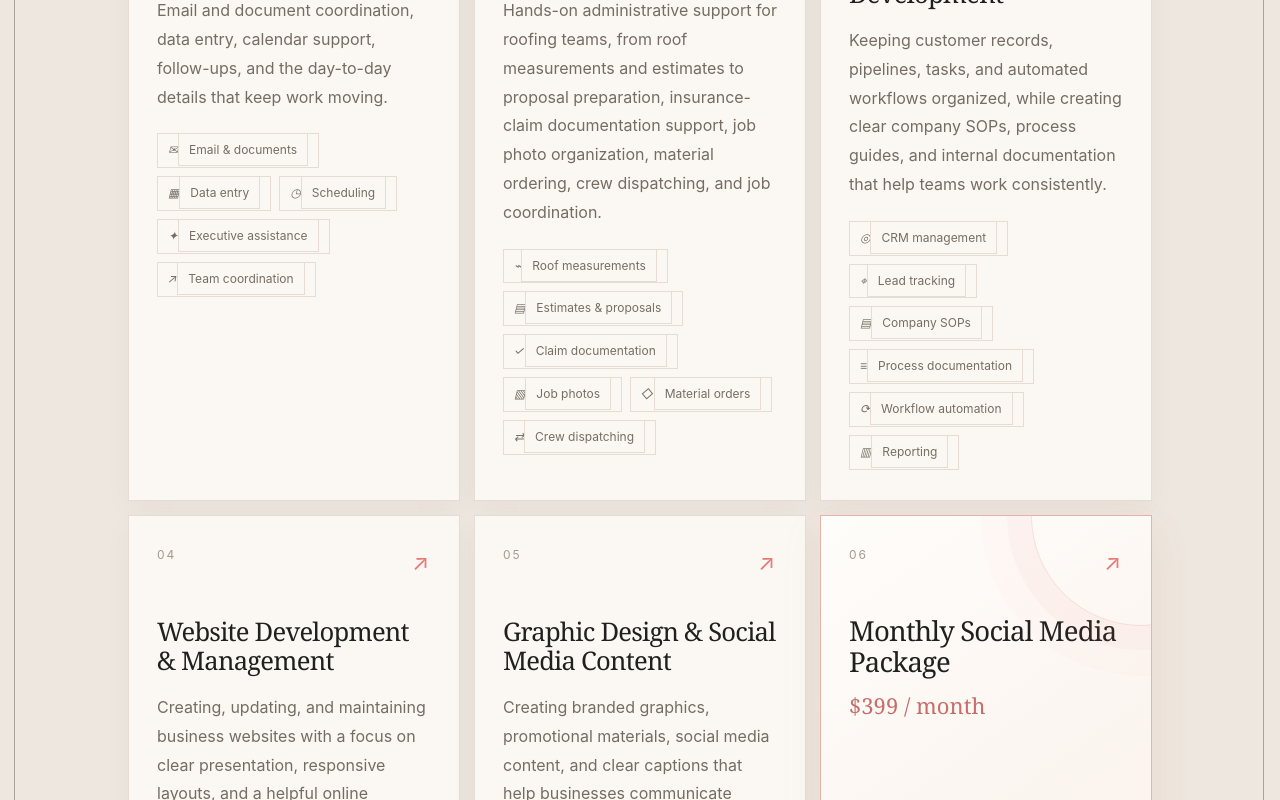
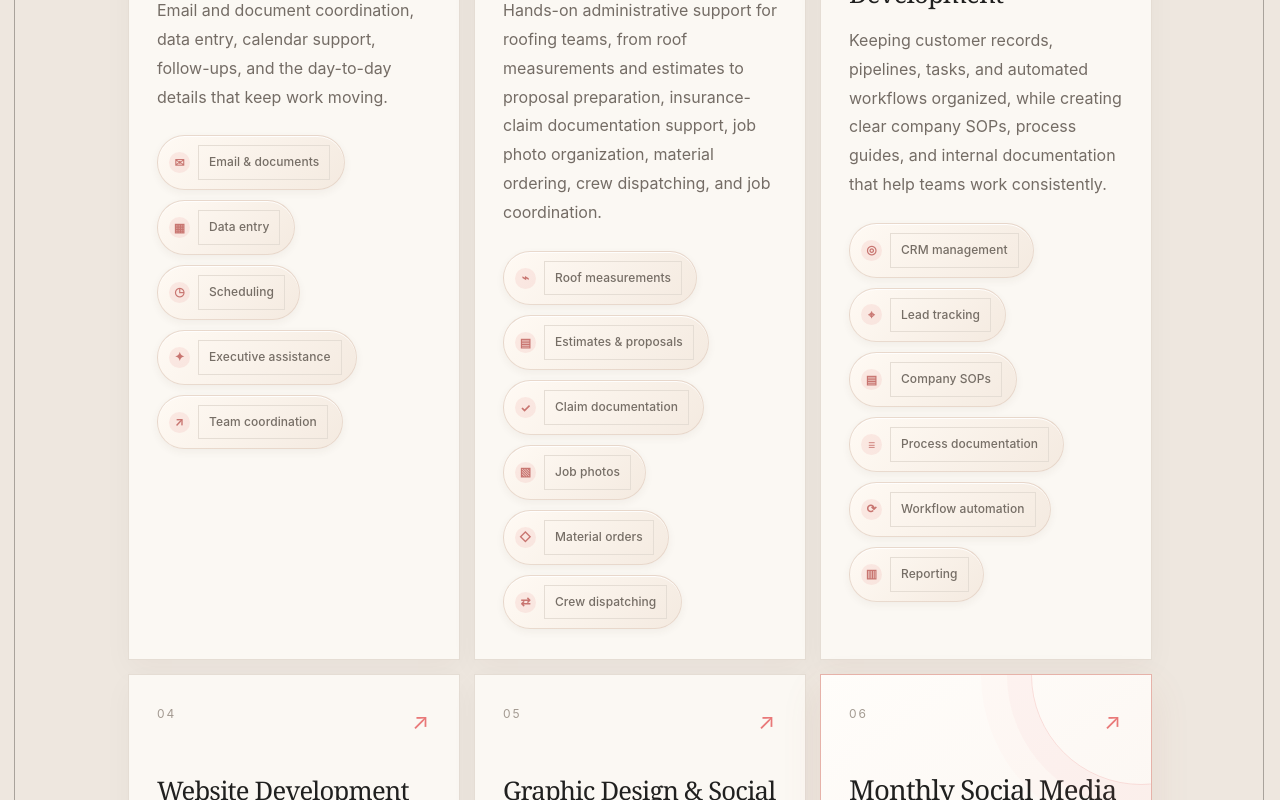
Before and after one commit to ivydachaibaligya-dot/Website, a Next.js app: page / in a window 1280 px wide. Shown: the part 2400-3200 px from the top of the page. Built offline with nearby package versions, Linux system fonts and the light colour scheme.

Commit message:
Style service labels as premium interactive pills

```diff
--- a/src/app/globals.css
+++ b/src/app/globals.css
@@ -698,3 +698,74 @@ p, span, div { font-family: var(--font-inter), sans-serif; }
  .ivy-service-card,.ivy-package-trigger,.ivy-package-details { transition:none!important; }
  .ivy-package-trigger span:last-child { animation:none!important; }
 }
+
+
+/* Premium pill tags — warm cream, coral, and tactile micro-interactions */
+.ivy-tags {
+  display:flex;
+  flex-wrap:wrap;
+  align-items:center;
+  gap:10px 11px;
+  margin-top:24px;
+}
+.ivy-tags .ivy-service-tag {
+  display:inline-flex;
+  align-items:center;
+  gap:8px;
+  max-width:100%;
+  padding:9px 14px 9px 11px;
+  border:1px solid rgba(226,207,193,.72);
+  border-radius:999px;
+  background:linear-gradient(135deg,#fffaf4 0%,#f4eae0 100%);
+  color:#71645b;
+  box-shadow:0 3px 9px rgba(75,53,39,.055),inset 0 1px 0 rgba(255,255,255,.9);
+  font-size:13px;
+  font-weight:500;
+  line-height:1.35;
+  letter-spacing:.005em;
+  transition:transform .25s cubic-bezier(.2,.7,.2,1),background .25s,border-color .25s,color .25s,box-shadow .25s;
+}
+.ivy-service-tag i {
+  display:grid;
+  place-items:center;
+  flex:0 0 21px;
+  width:21px;
+  height:21px;
+  border-radius:50%;
+  background:rgba(233,120,120,.13);
+  color:#c87570;
+  font-size:12px;
+  font-style:normal;
+  font-weight:700;
+  line-height:1;
+  transition:background .25s,color .25s,transform .25s;
+}
+.ivy-tags .ivy-service-tag:hover {
+  transform:translateY(-3px);
+  border-color:rgba(219,133,124,.55);
+  background:linear-gradient(135deg,#fbe5df 0%,#f8eee5 100%);
+  color:#a85e59;
+  box-shadow:0 8px 18px rgba(172,104,91,.13),inset 0 1px 0 rgba(255,255,255,.9);
+}
+.ivy-service-tag:hover i {
+  transform:scale(1.08) rotate(-5deg);
+  background:#e97878;
+  color:#fff;
+}
+.ivy-package-card .ivy-package-details-inner .ivy-tags {
+  padding-top:18px;
+  border-top:1px solid #e9d8ce;
+}
+.ivy-package-card .ivy-package-details-inner .ivy-service-tag {
+  font-size:13px;
+  background:linear-gradient(135deg,#fff9f4 0%,#f6e7df 100%);
+}
+@media(max-width:700px) {
+  .ivy-tags { gap:8px; margin-top:20px; }
+  .ivy-tags .ivy-service-tag { padding:8px 12px 8px 9px; gap:7px; font-size:12px; }
+  .ivy-service-tag i { flex-basis:20px; width:20px; height:20px; font-size:11px; }
+}
+@media(prefers-reduced-motion:reduce) {
+  .ivy-tags .ivy-service-tag,.ivy-service-tag i { transition:none!important; }
+  .ivy-tags .ivy-service-tag:hover { transform:none; }
+}
```
